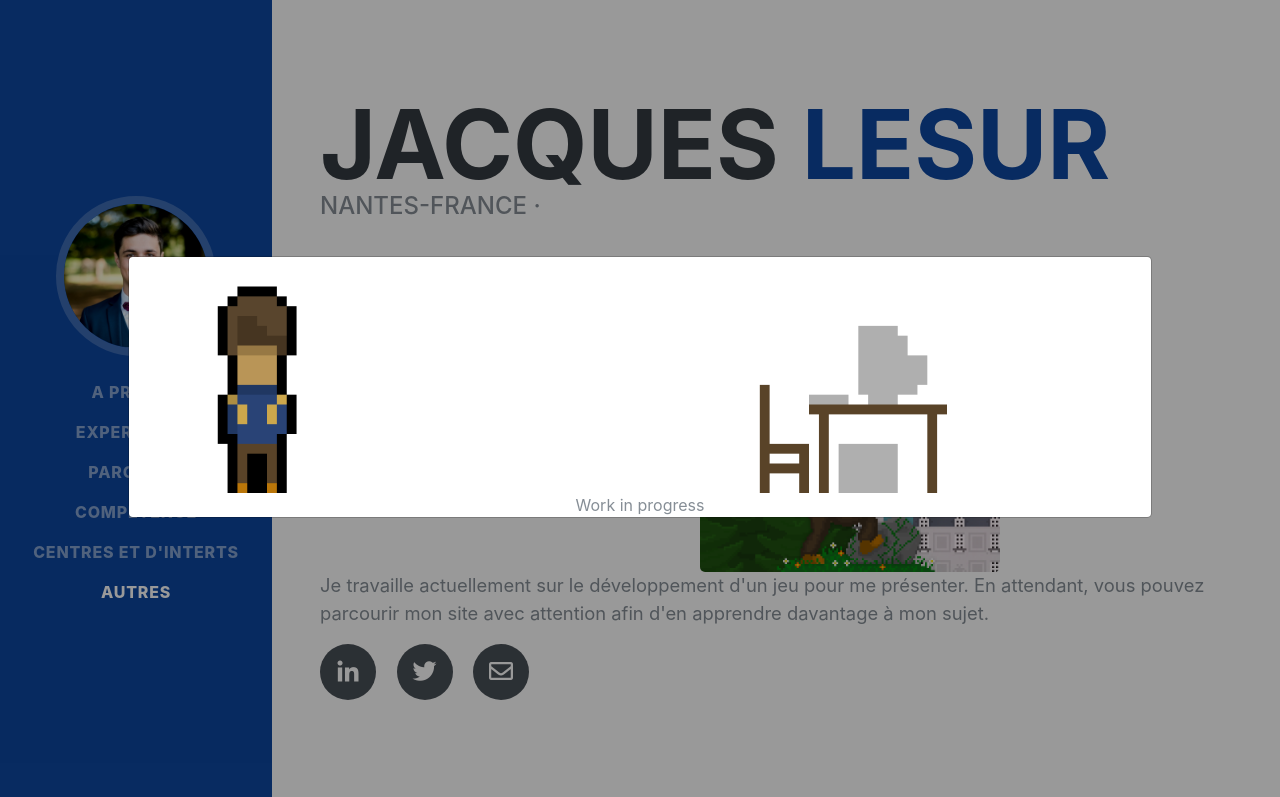
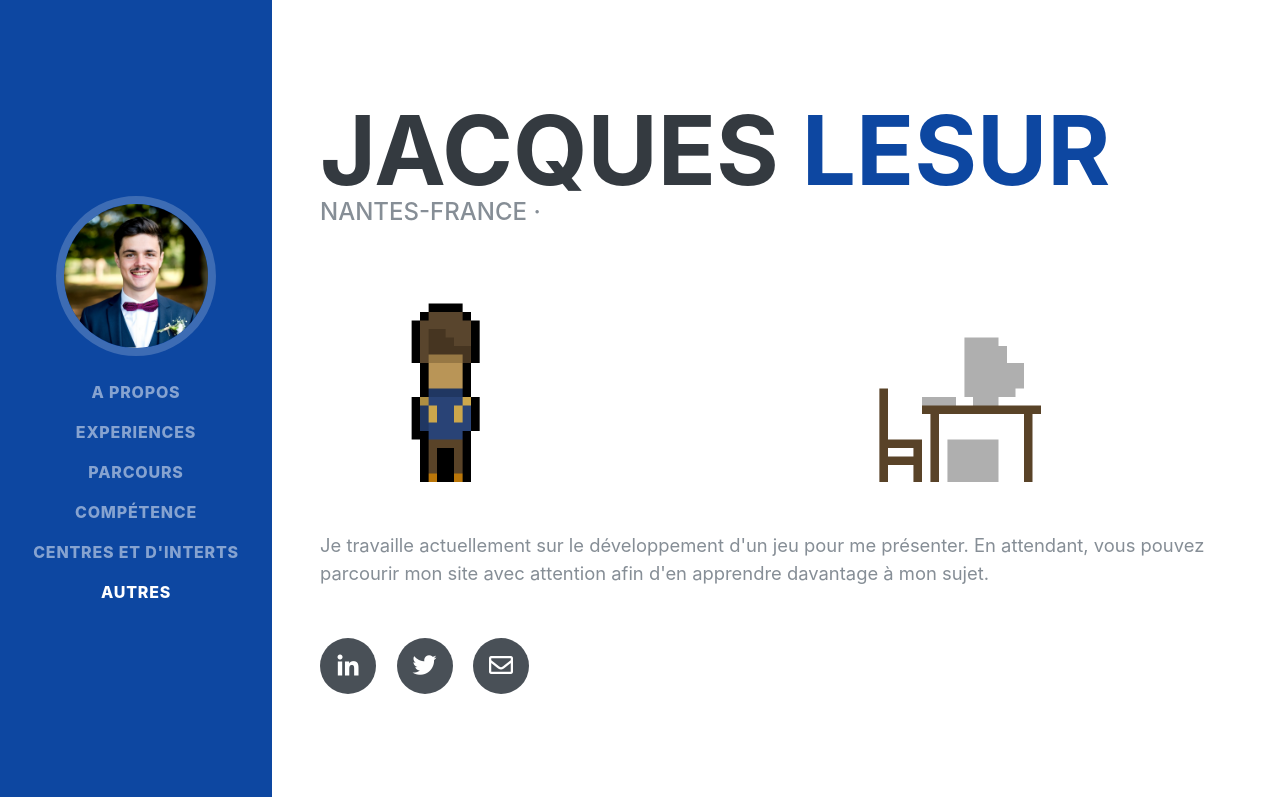
Before and after one commit to JacquesLesur/JacquesLesur.github.io, a plain HTML site: page index.html in a window 1280 px wide. Shown: the top 797 px of the page. Drawn offline with Linux system fonts and the light colour scheme; a web font is replaced by a local one.

Commit message:
Change image play

```diff
--- a/index.html
+++ b/index.html
@@ -22,10 +22,10 @@
     <!-- Unity opengl -->
     <script src="Build/UnityLoader.js"></script>
 
-    <link href="css/modal.css" rel="stylesheet">
+    <!-- <link href="css/modal.css" rel="stylesheet"> -->
     <link rel="icon" href="img/Perso Idle.gif" type="image/gif" >
     <!-- Global site tag (gtag.js) - Google Analytics -->
-    <script async src="https://www.googletagmanager.com/gtag/js?id=UA-129699997-1"></script>
+    <!-- <script async src="https://www.googletagmanager.com/gtag/js?id=UA-129699997-1"></script>
 
     <script>
 
@@ -40,7 +40,7 @@
       }
 
 
-    </script>
+    </script> -->
 
     </script>
   </head>
@@ -55,15 +55,15 @@
     <nav class="navbar navbar-expand-lg navbar-dark bg-primary fixed-top" id="sideNav">
 
     <!-- The Modal -->
-<div id="myModal" class="modal">
+<!-- <div id="myModal" class="modal">
 
-    <!-- Modal content -->
+    <!-- Modal content
     <div class="modal-content"  style="background-color:white; margin-top:20%; " >
         <img src="img/Working.gif" style="width: 80%; height: auto;">
         <span>Work in progress</span>
     </div>
 
-  </div>
+  </div> -->
 
       <a class="navbar-brand js-scroll-trigger" href="#page-top">
         <span class="d-block d-lg-none">Jacques Lesur</span>
@@ -111,13 +111,14 @@
 
           <!-- Image and overlay -->
           <div class="container">
-            <img class=" offset-md-4 " id="myImg"src="img/Jacket.png" alt="Work in progress" >
+              <img src="img/Working.gif" style="width: 80%; height: auto;">
+            <!-- <img class=" offset-md-4 " id="myImg"src="img/Jacket.png" alt="Work in progress" >
             <div class="offset-md-4 overlay" id="overlayClic">
                 <div class="text">Jouer</div>
-            </div>
+            </div> -->
           </div>
-          <p class="lead lb-5">Je travaille actuellement sur le développement d'un jeu pour me présenter. En attendant, vous pouvez parcourir mon site avec attention afin d'en apprendre davantage à mon sujet.</p>
-          <div class="social-icons">
+          <p class="lead lb-5" style="margin-top:50px;">Je travaille actuellement sur le développement d'un jeu pour me présenter. En attendant, vous pouvez parcourir mon site avec attention afin d'en apprendre davantage à mon sujet.</p>
+          <div class="social-icons" style="margin-top:50px;">
             <a href="https://www.linkedin.com/in/jacques-lesur-a3572b170/">
               <i class="fab fa-linkedin-in"></i>
             </a>
@@ -171,7 +172,7 @@
 
       <section class="resume-section p-3 p-lg-5 d-flex flex-column" id="education">
         <div class="my-auto">
-          <h2 class="mb-5">Education</h2>
+          <h2 class="mb-5">Parcours</h2>
 
           <div class="resume-item d-flex flex-column flex-md-row mb-5">
             <div class="resume-content mr-auto">
```
